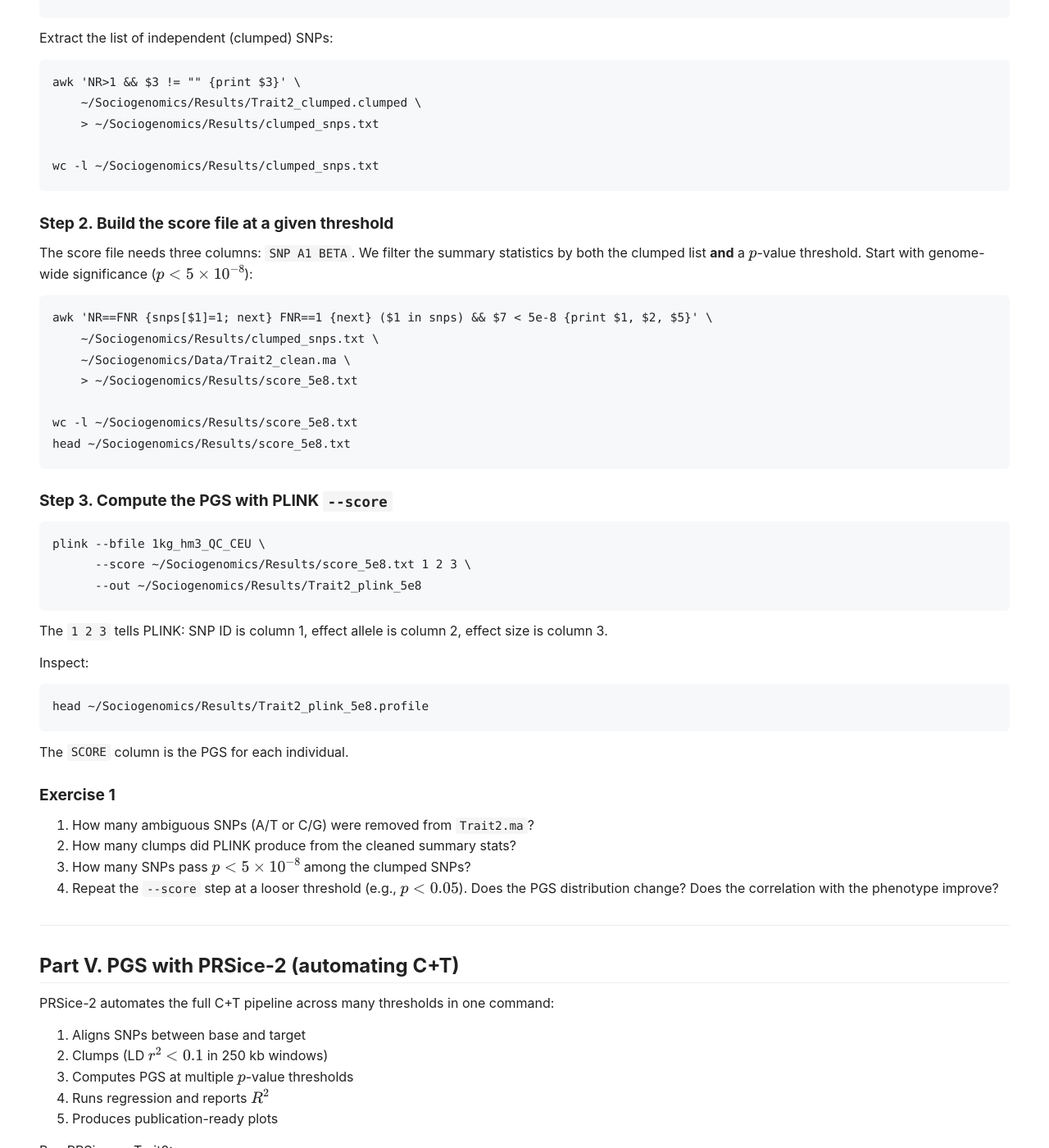
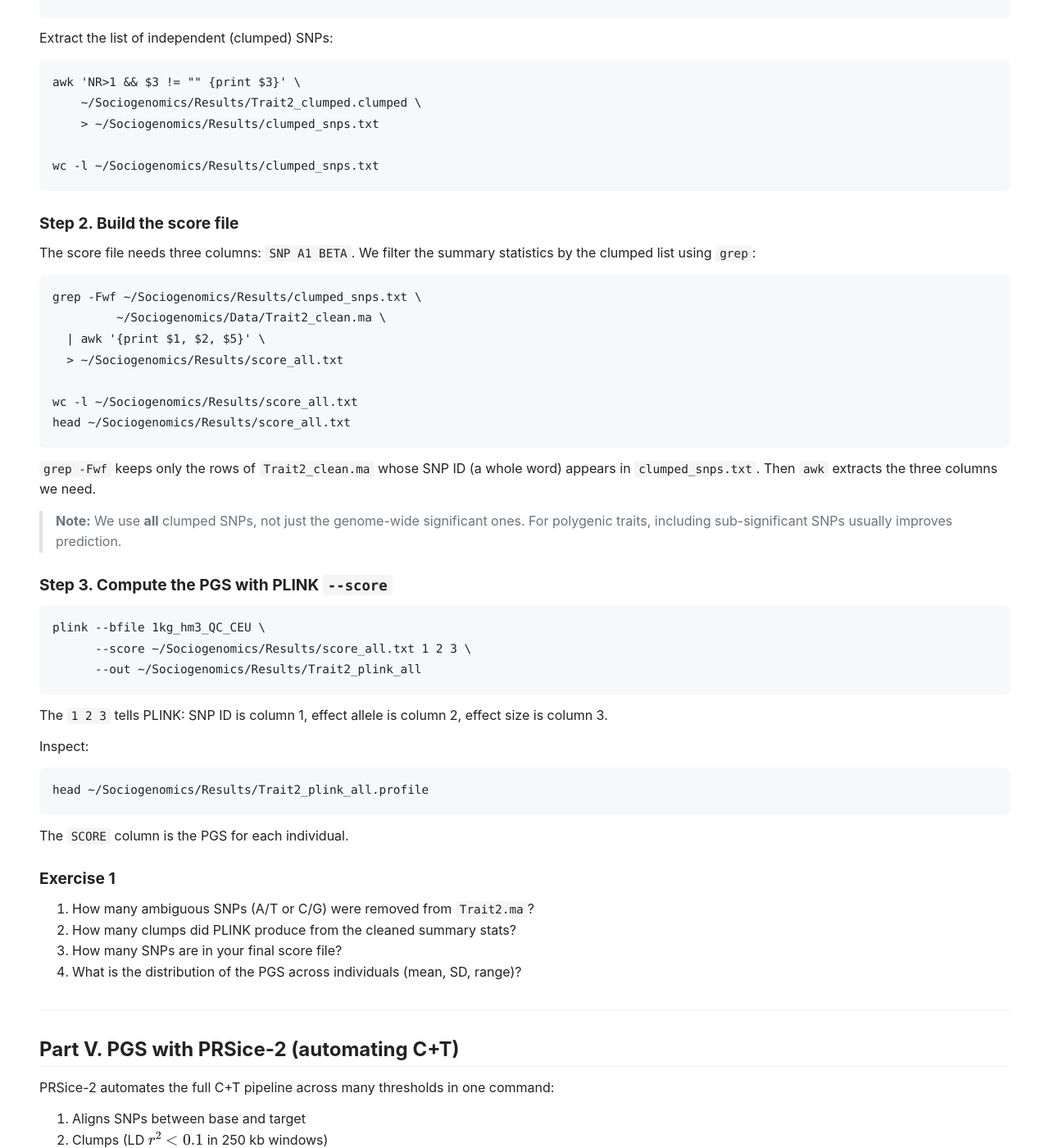
Before and after one commit to nicolabarban/sociogenomics_2025_2026, a Jekyll site: the page built from labs/week6/lab6.md, in a window 1280 px wide and 1400 px high, scrolled down 6583 px. Shown: the whole window at 82% size. Built offline with Jekyll 4.4.1, drawn with Linux system fonts in a browser that asks for light colours; our own code applies the rules of GitHub Pages for plain Markdown files; some of the changed text lies outside the part shown.

Commit message:
Lab 6: use grep + awk to build the score and drop the p-value filter
- Replace the two-file awk join with 'grep -Fwf' + awk — much more readable.
- Score file now includes ALL clumped SNPs (no p-value threshold),
  so PLINK --score uses ~2,249 SNPs instead of just the GW-significant ones.
  For polygenic traits, including sub-significant SNPs typically improves prediction.
- Rename score_5e8.txt -> score_all.txt everywhere.
- Update Exercise 1 and solutions to match.

Co-Authored-By: Claude Opus 4.6 (1M context) <noreply@anthropic.com>

````diff
--- a/labs/week6/lab6.md
+++ b/labs/week6/lab6.md
@@ -304,26 +304,30 @@ awk 'NR>1 && $3 != "" {print $3}' \
 wc -l ~/Sociogenomics/Results/clumped_snps.txt
 ```
 
-### Step 2. Build the score file at a given threshold
+### Step 2. Build the score file
 
-The score file needs three columns: `SNP A1 BETA`. We filter the summary statistics by both the clumped list **and** a $p$-value threshold. Start with genome-wide significance ($p < 5 \times 10^{-8}$):
+The score file needs three columns: `SNP A1 BETA`. We filter the summary statistics by the clumped list using `grep`:
 
 ```bash
-awk 'NR==FNR {snps[$1]=1; next} FNR==1 {next} ($1 in snps) && $7 < 5e-8 {print $1, $2, $5}' \
-    ~/Sociogenomics/Results/clumped_snps.txt \
-    ~/Sociogenomics/Data/Trait2_clean.ma \
-    > ~/Sociogenomics/Results/score_5e8.txt
+grep -Fwf ~/Sociogenomics/Results/clumped_snps.txt \
+         ~/Sociogenomics/Data/Trait2_clean.ma \
+  | awk '{print $1, $2, $5}' \
+  > ~/Sociogenomics/Results/score_all.txt
 
-wc -l ~/Sociogenomics/Results/score_5e8.txt
-head ~/Sociogenomics/Results/score_5e8.txt
+wc -l ~/Sociogenomics/Results/score_all.txt
+head ~/Sociogenomics/Results/score_all.txt
 ```
+
+`grep -Fwf` keeps only the rows of `Trait2_clean.ma` whose SNP ID (a whole word) appears in `clumped_snps.txt`. Then `awk` extracts the three columns we need.
+
+> **Note:** We use **all** clumped SNPs, not just the genome-wide significant ones. For polygenic traits, including sub-significant SNPs usually improves prediction.
 
 ### Step 3. Compute the PGS with PLINK `--score`
 
 ```bash
 plink --bfile 1kg_hm3_QC_CEU \
-      --score ~/Sociogenomics/Results/score_5e8.txt 1 2 3 \
-      --out ~/Sociogenomics/Results/Trait2_plink_5e8
+      --score ~/Sociogenomics/Results/score_all.txt 1 2 3 \
+      --out ~/Sociogenomics/Results/Trait2_plink_all
 ```
 
 The `1 2 3` tells PLINK: SNP ID is column 1, effect allele is column 2, effect size is column 3.
@@ -331,7 +335,7 @@ The `1 2 3` tells PLINK: SNP ID is column 1, effect allele is column 2, effect s
 Inspect:
 
 ```bash
-head ~/Sociogenomics/Results/Trait2_plink_5e8.profile
+head ~/Sociogenomics/Results/Trait2_plink_all.profile
 ```
 
 The `SCORE` column is the PGS for each individual.
@@ -340,8 +344,8 @@ The `SCORE` column is the PGS for each individual.
 
 1. How many ambiguous SNPs (A/T or C/G) were removed from `Trait2.ma`?
 2. How many clumps did PLINK produce from the cleaned summary stats?
-3. How many SNPs pass $p < 5 \times 10^{-8}$ among the clumped SNPs?
-4. Repeat the `--score` step at a looser threshold (e.g., $p < 0.05$). Does the PGS distribution change? Does the correlation with the phenotype improve?
+3. How many SNPs are in your final score file?
+4. What is the distribution of the PGS across individuals (mean, SD, range)?
 
 ---
 
@@ -569,11 +573,11 @@ Compute the PGS on all individuals (not just Europeans) using the score file fro
 
 ```bash
 plink --bfile ~/Sociogenomics/Data/1kg_hm3 \
-      --score ~/Sociogenomics/Results/score_5e8.txt 1 2 3 \
+      --score ~/Sociogenomics/Results/score_all.txt 1 2 3 \
       --out ~/Sociogenomics/Results/Trait2_pgs_all_pops
 ```
 
-> **Note:** We reuse the `score_5e8.txt` file we built manually in Part III.
+> **Note:** We reuse the `score_all.txt` file we built in Part IV (all clumped SNPs, no $p$-value threshold).
 
 In R, load the scores, merge with phenotype + population info, and compute $R^2$ by super-population:
 
````
Also changed, not shown: labs/week6/lab6_solutions.md (+15 -6 lines).
